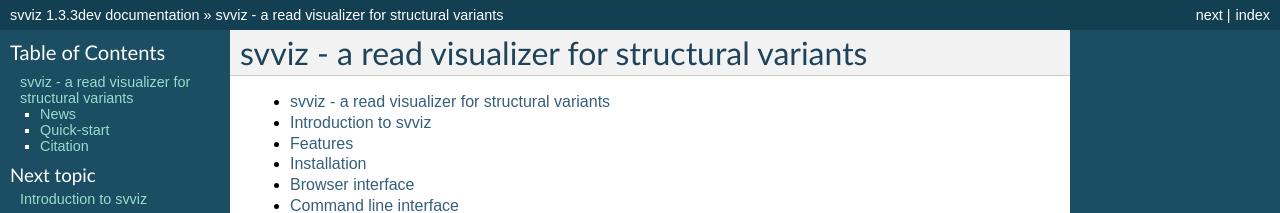
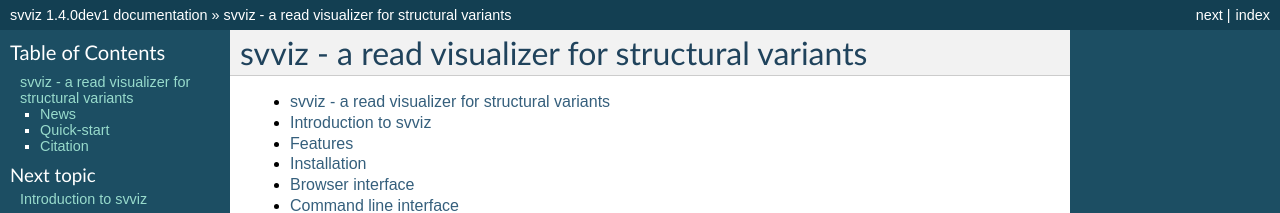
Before and after one commit to svviz/svviz, a Sphinx documentation site: the page built from docs/index.rst, in a window 1280 px wide and 900 px high. Shown: the top 213 px of the window. Built offline with Sphinx 7.4.7, drawn with Linux system fonts in a browser that asks for light colours; some of the changed text lies outside the part shown.

Commit message:
changing version number to 1.4.0dev1

```diff
--- a/docs/conf.py
+++ b/docs/conf.py
@@ -55,9 +55,9 @@ copyright = u'2015, Noah Spies'
 #
 # The short X.Y version.
 
-version = "1.3.3"
+version = "1.4.0"
 # The full version, including alpha/beta/rc tags.
-release = "1.3.3dev"
+release = "1.4.0dev1"
 
 # The language for content autogenerated by Sphinx. Refer to documentation
 # for a list of supported languages.
--- a/src/svviz/__init__.py
+++ b/src/svviz/__init__.py
@@ -1 +1 @@
-__version__ = "1.3.3dev"
+__version__ = "1.4.0dev1"
```
Also changed, not shown: 1 other file.
